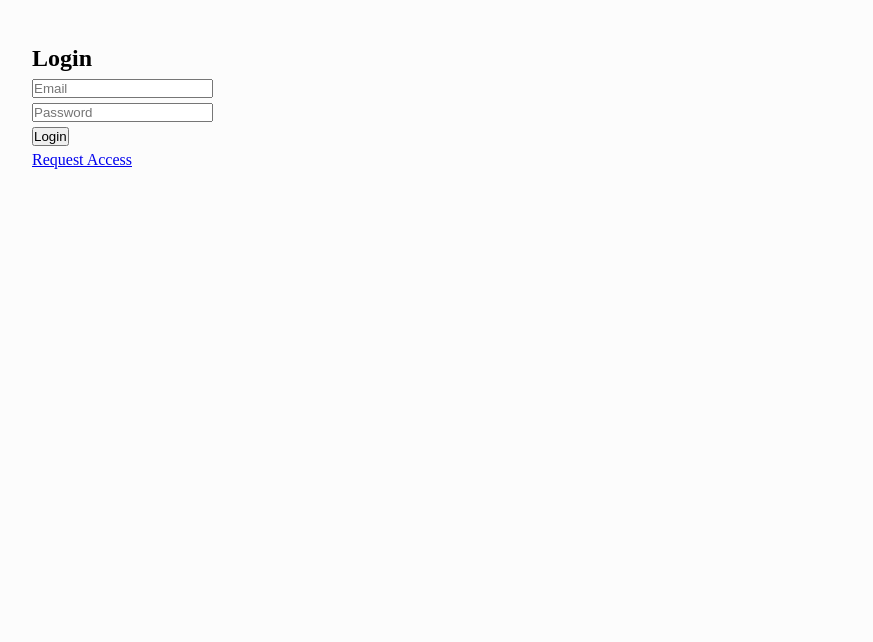
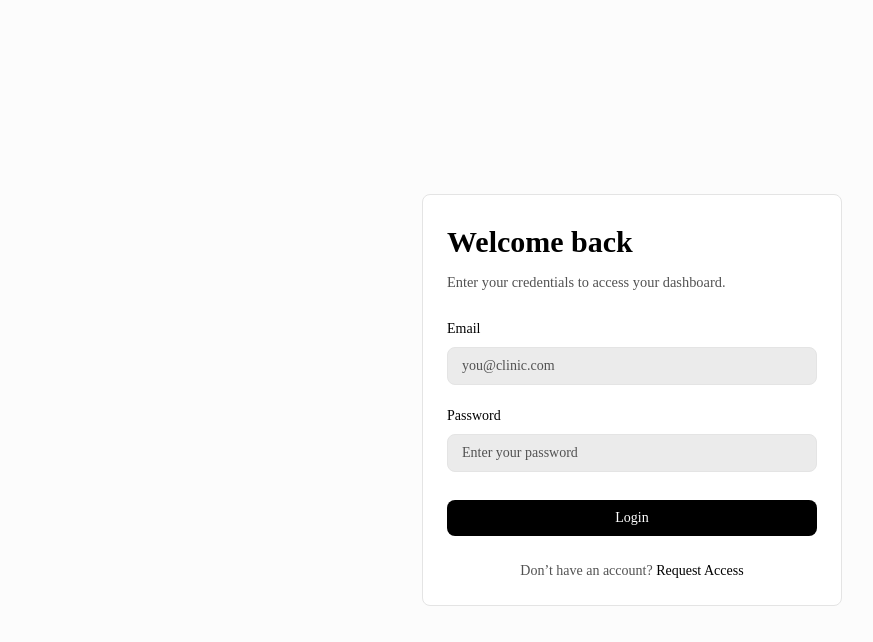
Before and after one commit to ShivamJoshii/saas-mybuilder, a React (Vite) app: page / in a window 1280 px wide. Shown: the top 642 px of the page, without its empty margins (8-881 px from the left). Built offline with nearby package versions, Linux system fonts and the light colour scheme; no server answers.

Commit message:
Update Login component

```diff
--- a/src/Login.jsx
+++ b/src/Login.jsx
@@ -1,10 +1,12 @@
 import { useState } from "react";
+import { Link } from "react-router-dom";
 
 export default function Login() {
   const [email, setEmail] = useState("");
   const [password, setPassword] = useState("");
   const [loading, setLoading] = useState(false);
   const [msg, setMsg] = useState("");
+  const [msgType, setMsgType] = useState("error");
 
   const handleLogin = async (e) => {
     e.preventDefault();
@@ -21,49 +23,90 @@ export default function Login() {
 
     if (data.error) {
       setMsg(data.error);
+      setMsgType("error");
       setLoading(false);
       return;
     }
 
-    // Save raw session token in localStorage
     localStorage.setItem("session_token", data.token);
-
     window.location.href = "/dashboard";
   };
 
   return (
-    <div style={{ padding: 40 }}>
-      <h2>Login</h2>
+    <div
+      style={{
+        minHeight: "100vh",
+        display: "flex",
+        alignItems: "center",
+        justifyContent: "center",
+        background: "var(--background)",
+        padding: "2rem"
+      }}
+    >
+      <div className="card" style={{ width: "100%", maxWidth: "420px" }}>
+        <h1 style={{ fontSize: "1.875rem", fontWeight: "600", marginBottom: "0.5rem" }}>
+          Welcome back
+        </h1>
+
+        <p style={{ color: "var(--muted-foreground)", marginBottom: "1.5rem", fontSize: "0.9rem" }}>
+          Enter your credentials to access your dashboard.
+        </p>
 
         <form onSubmit={handleLogin}>
+          <div className="form-group">
+            <label className="label">Email</label>
             <input
+              className="input"
               type="email"
-          placeholder="Email"
               value={email}
+              placeholder="you@clinic.com"
               onChange={(e) => setEmail(e.target.value)}
               required
             />
+          </div>
 
-        <br />
-
+          <div className="form-group">
+            <label className="label">Password</label>
             <input
+              className="input"
               type="password"
-          placeholder="Password"
               value={password}
+              placeholder="Enter your password"
               onChange={(e) => setPassword(e.target.value)}
               required
             />
+          </div>
 
-        <br />
-
-        <button type="submit" disabled={loading}>
+          <button
+            type="submit"
+            className="button"
+            style={{ width: "100%", marginTop: "0.5rem" }}
+            disabled={loading}
+          >
             {loading ? "Logging in..." : "Login"}
           </button>
-
-        <p style={{ color: "red" }}>{msg}</p>
         </form>
 
-      <a href="/request-access">Request Access</a>
+        {msg && (
+          <div className={`message ${msgType}`} style={{ marginTop: "1rem" }}>
+            {msg}
+          </div>
+        )}
+
+        <p
+          style={{
+            marginTop: "1.5rem",
+            textAlign: "center",
+            fontSize: "0.875rem",
+            color: "var(--muted-foreground)"
+          }}
+        >
+          Don’t have an account?{" "}
+          <Link to="/request-access" className="link">
+            Request Access
+          </Link>
+        </p>
+      </div>
     </div>
   );
 }
```
Lines whose indentation alone changed are shown as unchanged.
